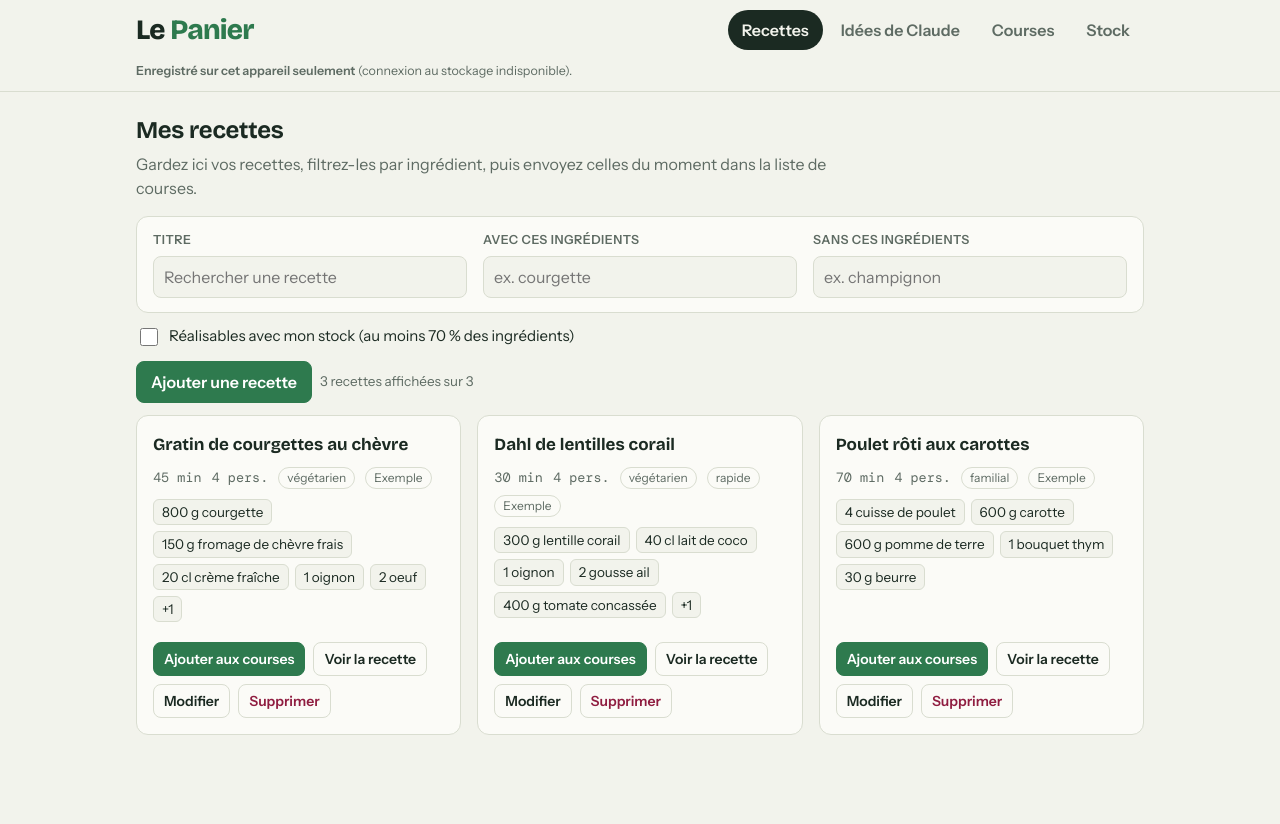
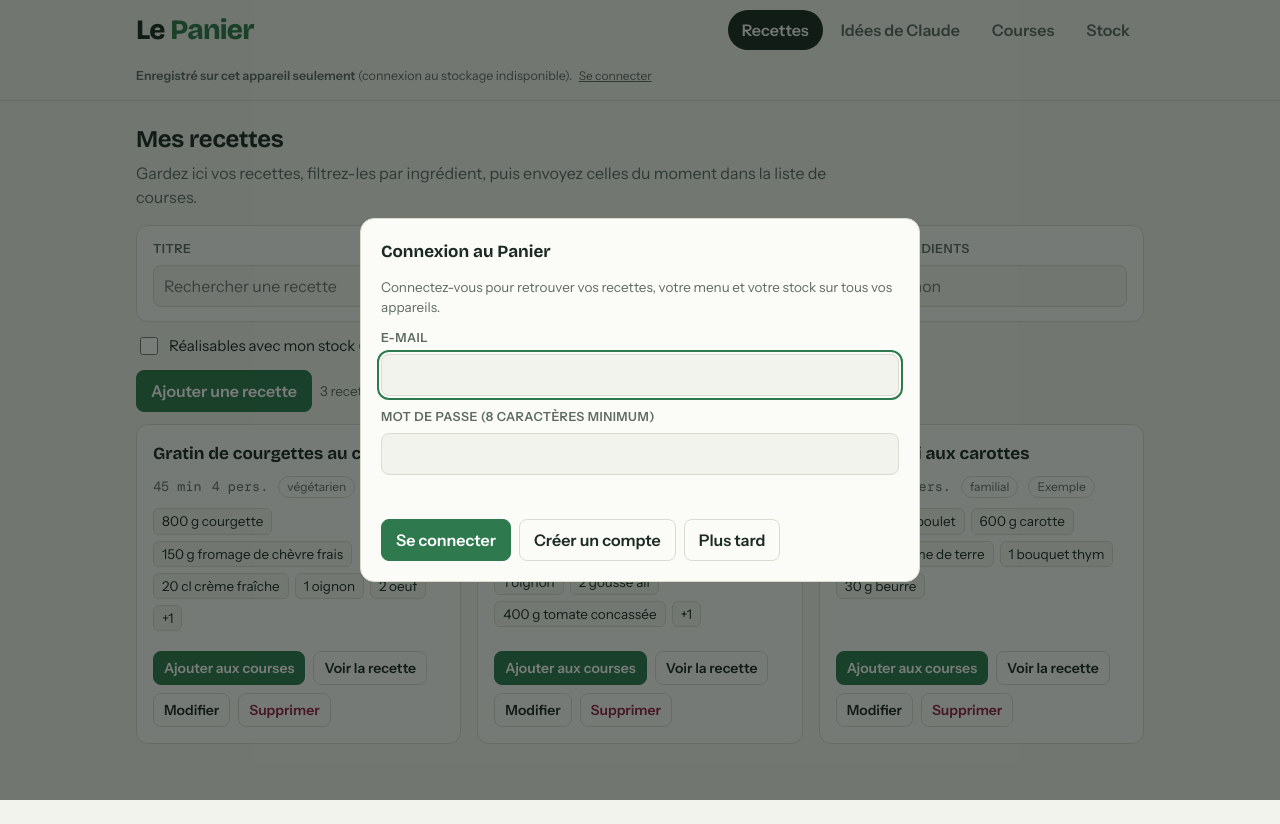
Before and after one commit to davidbucari-ui/Le-panier, a plain HTML site: page index.html in a window 1280 px wide. Drawn offline with nearby package versions, Linux system fonts and the light colour scheme.

Commit message:
Raccordement au projet Supabase du Panier
Co-Authored-By: Claude Sonnet 5.5 <noreply@anthropic.com>
Claude-Session: https://claude.ai/code/session_01RR4o6uRoKLUVKCKBZLqpnL

```diff
--- a/index.html
+++ b/index.html
@@ -332,7 +332,7 @@ function guessRayon(n){n=norm(n);for(const r of Object.keys(KW))if(KW[r].some(k=
 
 /* ---------- état ---------- */
 const LS='lepanier-v1';
-const SB={url:'',key:''}; // adresse et clé publique du projet Supabase
+const SB={url:'https://uwowtbninyoylwqgrqby.supabase.co',key:'sb_publishable_xmqViYU0OOWSGRBf5FHW-A_SYVNuUHt'}; // adresse et clé publique du projet Supabase
 function examples(){return[
  {id:'ex1',title:'Gratin de courgettes au chèvre',time:45,servings:4,tags:['végétarien'],source:'exemple',
   ingredients:[{n:'courgette',q:800,u:'g',r:'Fruits et légumes'},{n:'fromage de chèvre frais',q:150,u:'g',r:'Crèmerie'},{n:'crème fraîche',q:20,u:'cl',r:'Crèmerie'},{n:'oignon',q:1,u:'',r:'Fruits et légumes'},{n:'oeuf',q:2,u:'',r:'Crèmerie'},{n:'huile d\'olive',q:1,u:'c. à soupe',r:'Épicerie'}],
```
